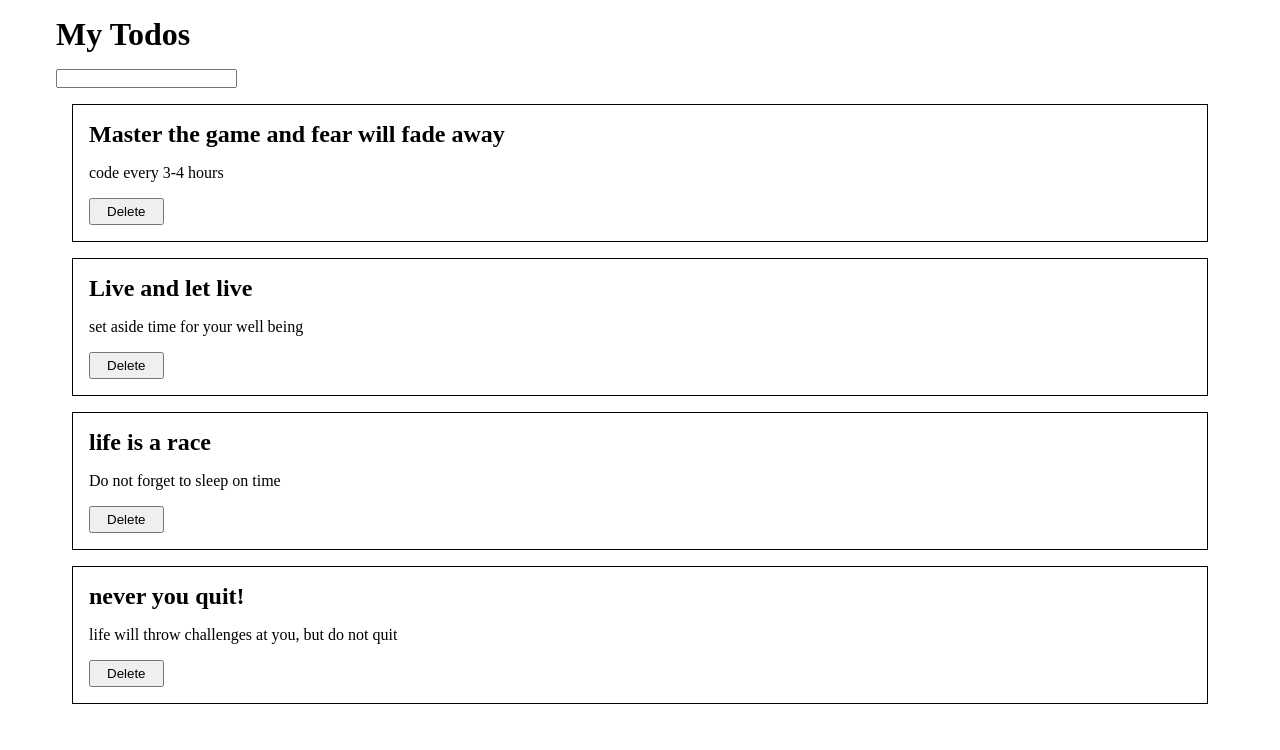
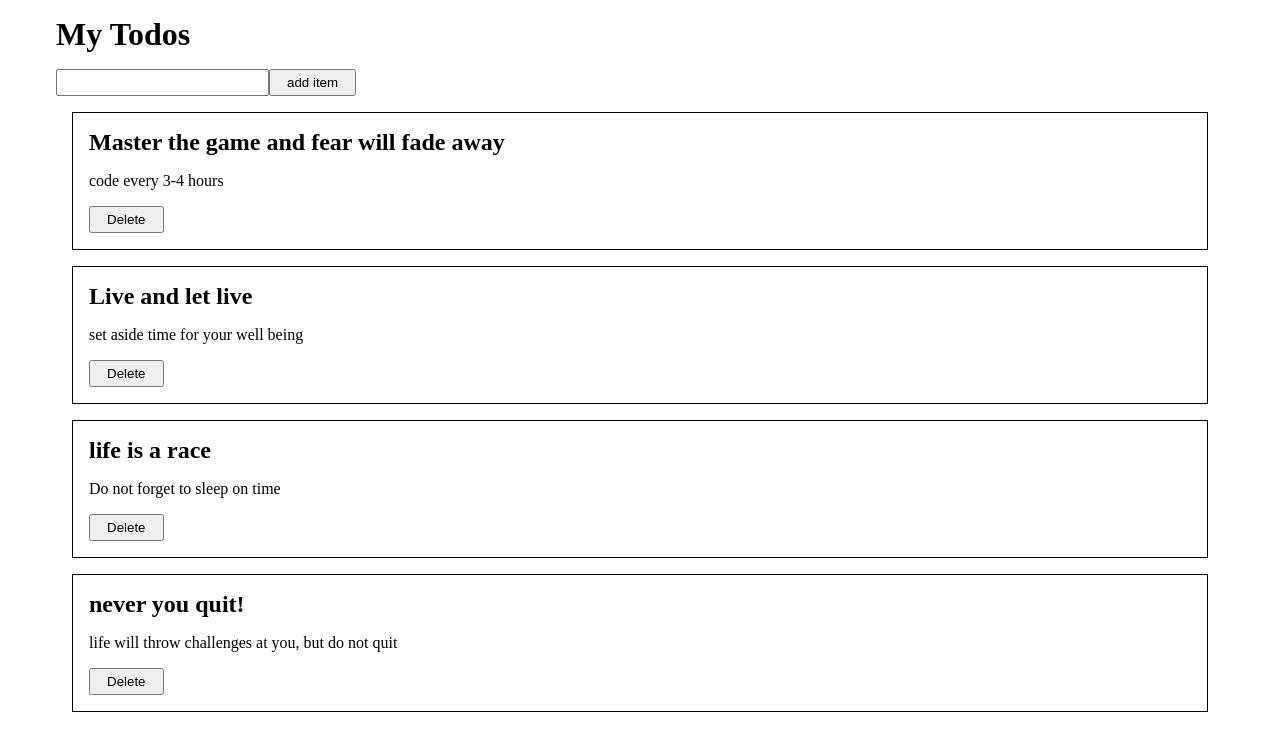
Before and after one commit to emmeiwhite/react-19-2025, a React (Vite) app: page / in a window 1280 px wide. Shown: the top 750 px of the page. Built offline with nearby package versions, Linux system fonts and the light colour scheme.

Commit message:
react-2025 toggling popup without useState -- No re-render

```diff
--- a/src/App.jsx
+++ b/src/App.jsx
@@ -4,16 +4,30 @@ import Title from './components/Title'
 import Todo from './components/Todo'
 
 function App() {
+  // A normal variable
+  let isPopupOpen = false
+
+  // trying to handle popup without useState
+
+  function togglePopup() {
+    isPopupOpen = !isPopupOpen
+    console.log(isPopupOpen)
+  }
   const handleChange = e => {
     console.log(e.target.value)
   }
   return (
     <>
       <Title />
-      <input
-        type="text"
-        onChange={handleChange}
-      />
+      <div>
+        <input
+          type="text"
+          onChange={handleChange}
+          style={{ padding: '0.25rem 1rem' }}
+        />
+        <button onClick={togglePopup}>add item</button>
+      </div>
+
       <Todo
         task="Master the game and fear will fade away"
         description="code every 3-4 hours"
@@ -30,8 +44,7 @@ function App() {
         task="never you quit!"
         description="life will throw challenges at you, but do not quit"
       />
-
-      {/* <Popup title="Are your sure?" /> */}
+      {isPopupOpen ? <Popup title="Are your sure?" /> : null}
     </>
   )
 }
```
